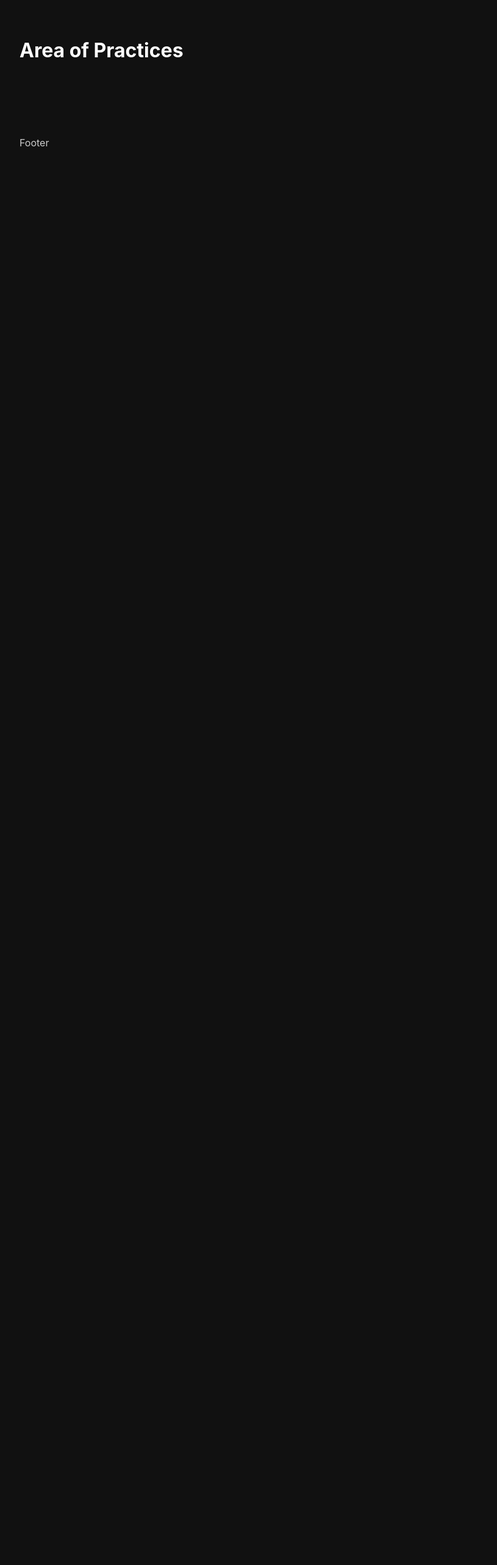
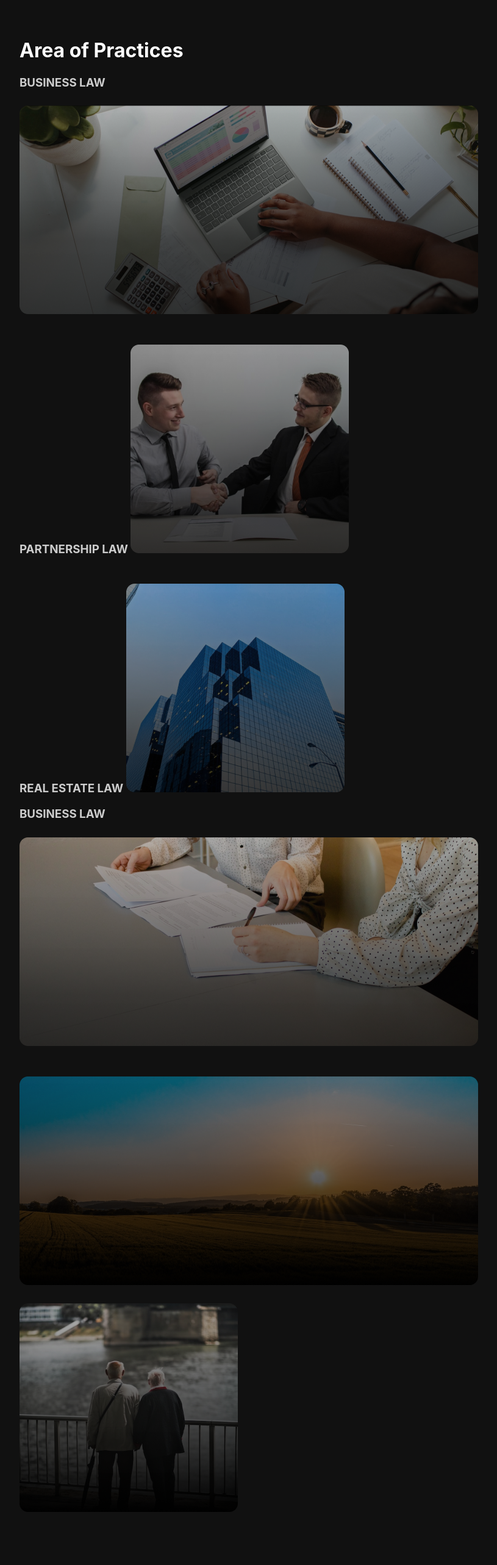
Before and after one commit to coding-francis/react-upskill, a React (Create React App) app: page /Area in a window 1280 px wide. Shown: the part 160-2726 px from the top of the page at 61% size, without its empty margins (168-983 px from the left). Before the commit the page ends 800 px from the top, so only its background shows below. Built offline with nearby package versions, Linux system fonts and the light colour scheme.

Commit message:
still on

```diff
--- a/src/components/area/practice-area.js
+++ b/src/components/area/practice-area.js
@@ -1,5 +1,11 @@
 import React from "react";
 import "./styles.css"
+import business from "../../assets/images/business.png";
+import business2 from "../../assets/images/business2.png";
+import abuse from "../../assets/images/abuse.png";
+import landlords from "../../assets/images/landlords.png";
+import partnership from "../../assets/images/partnership.png";
+import realestate from "../../assets/images/realestate.png";
 
 const PracticeArea =()=>{
     return(
@@ -9,7 +15,20 @@ const PracticeArea =()=>{
                  </div>
 
                  <div classname="cards">
+                         <div classname="mini-card1">
+                               <h3>BUSINESS LAW <img src={business}alt=""/></h3>
+                               <h3>PARTNERSHIP LAW <img src={partnership} alt="" /></h3>
+                         </div>
 
+                         <div classname="mini-card2">
+                               <h3>REAL ESTATE LAW <img src={realestate} alt="" /></h3>
+                               <h3>BUSINESS LAW <img src={business2} alt="" /></h3>
+                         </div>
+
+                         <div classname="mini-card3">
+                              <img src={landlords} alt="" />
+                              <img src={abuse} alt="" />
+                         </div>
                  </div>
          </div>
     )
```
